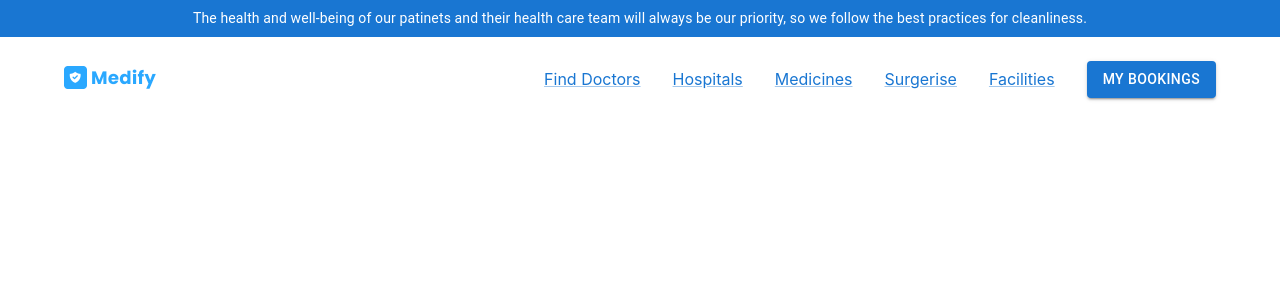
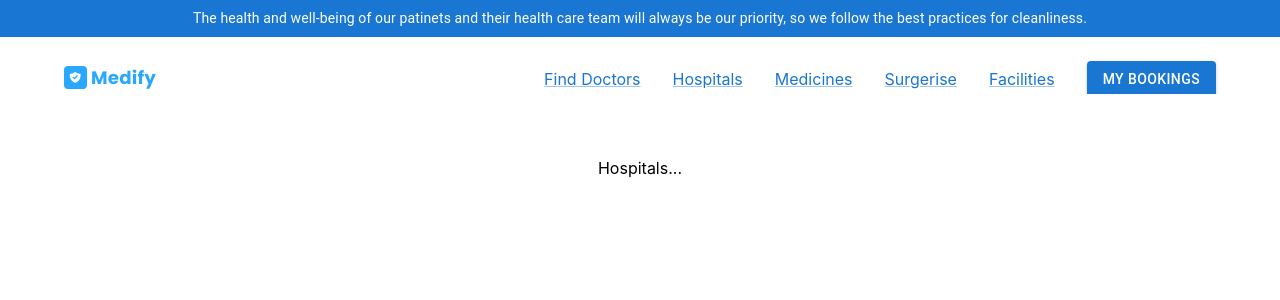
Before and after one commit to iamanjali/-medify, a React (Create React App) app: page / in a window 1280 px wide. Shown: the top 300 px of the page. Built offline with nearby package versions, Linux system fonts and the light colour scheme.

Commit message:
Updating app:

```diff
--- /dev/null
+++ b/src/Components/HeroSlider.jsx
@@ -0,0 +1,7 @@
+function HeroSlider () {
+    return (
+        <div>Hero Slider.....</div>
+    );
+}
+
+export default HeroSlider;
--- a/src/Components/Home.jsx
+++ b/src/Components/Home.jsx
@@ -1,5 +1,7 @@
-import { Box, Container } from "@mui/material";
+import { Box, Container, Stack} from "@mui/material";
 import Navbar from "./Navbar";
+import SearchHospital from "./SearchHospital";
+import HeroSlider from "./HeroSlider";
 
 function Home() {
   return (
@@ -11,7 +13,13 @@ function Home() {
       mb={4}
     >
         <Navbar />
-        <Container maxWidth="xl"></Container>
+        <Container maxWidth="xl">
+            <HeroSlider />
+            <Stack p={{xs: 2.5, md: 8}} mt={{xs: -2, md: 0, lg: -6, xl: -10}} position="relative" zIndex={99} bgcolor="#fff" borderRadius="15px" spacing={10} boxShadow="0 0 12px rgba(0, 0, 0, 0, 1)">
+                <SearchHospital />
+                {/* <HeroServices /> */}
+            </Stack>
+        </Container>
     </Box>
   );
 }
--- /dev/null
+++ b/src/Components/SearchHospital.jsx
@@ -0,0 +1,7 @@
+function SearchHospital () {
+    return (
+        <div>Hospitals...</div>
+    );
+}
+
+export default SearchHospital;
```
